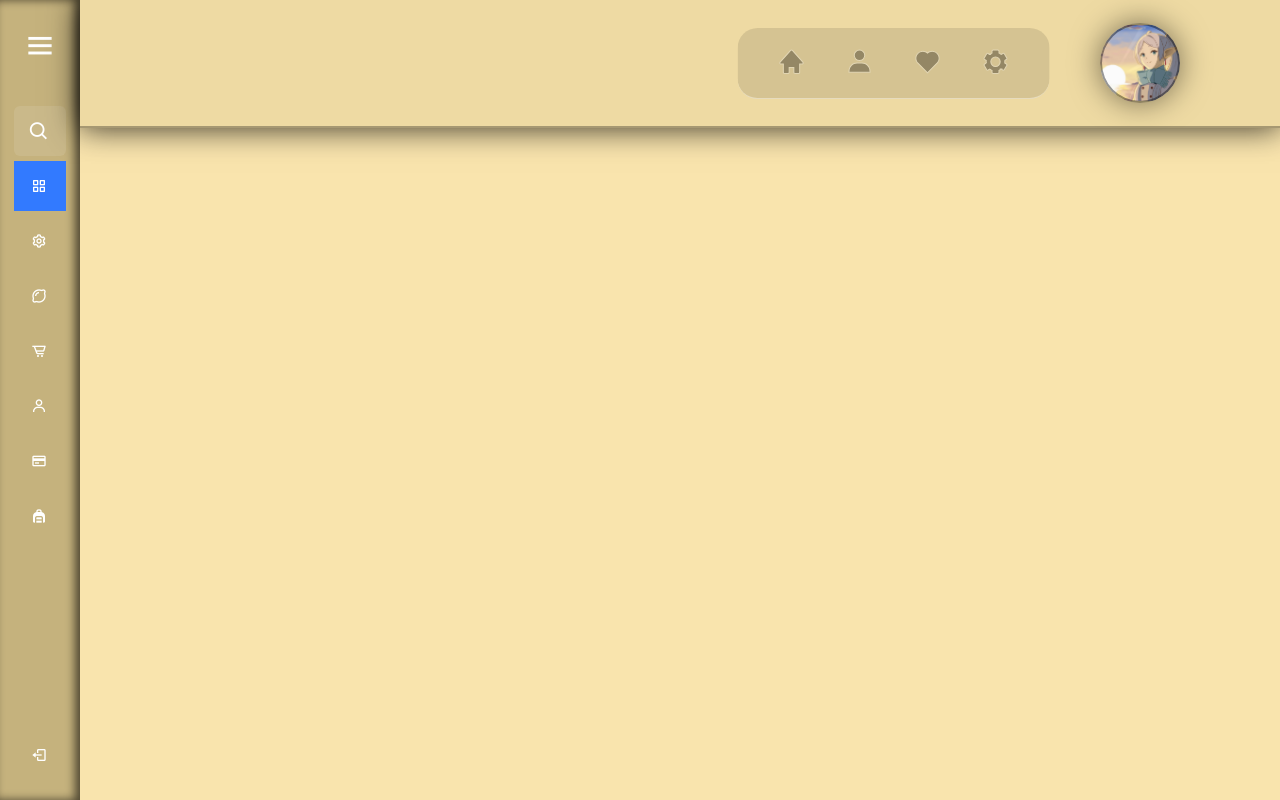
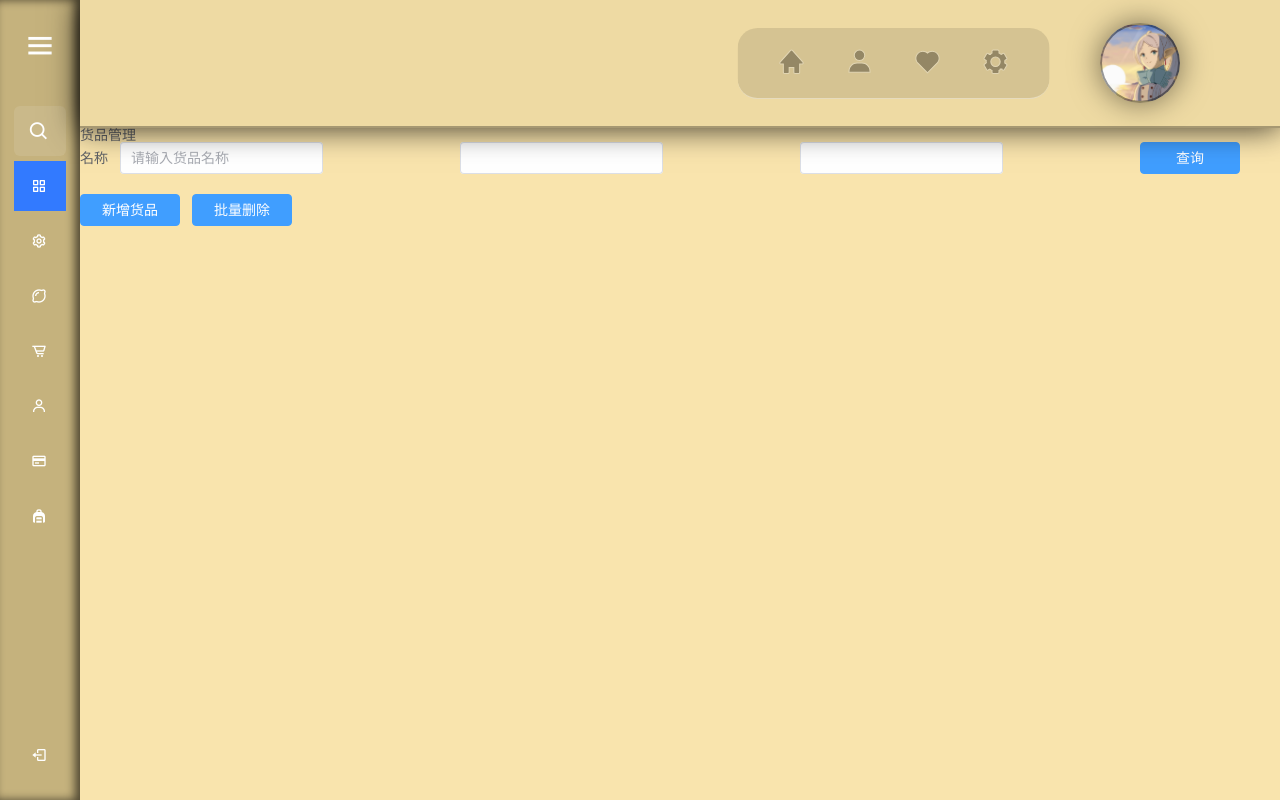
Before and after one commit to zhangzzh12/simon, a Vue app: page /home in a window 1280 px wide. Built offline with nearby package versions, Linux system fonts and the light colour scheme.

Commit message:
货品管理

```diff
--- a/src/pages/Layout/A.vue
+++ b/src/pages/Layout/A.vue
@@ -1,10 +1,71 @@
 <script setup lang="ts">
+const Query = () => {
 
+}
 </script>
 
 <template>
+<el-breadcrumb>
+   <el-breadcrumb-item :to="{ path: '' }">货品管理</el-breadcrumb-item>
+</el-breadcrumb>
+<el-form>
+      <el-form-item label="名称">
+        <el-input placeholder="请输入货品名称"></el-input>
+      </el-form-item>
+
+      <el-form-item label="">
+         <el-input></el-input>
+      </el-form-item>
+
+      <el-form-item label="">
+         <el-input></el-input>
+      </el-form-item>
+      <el-button type="primary" @click="Query" style="width:100px" >查询</el-button>
+
+</el-form>
+<el-button
+   type="primary"
+   style="margin-top: 20px;
+   margin-bottom: 15px;
+   width:100px"
+>新增货品
+</el-button>
+
+<el-button
+   type="primary"
+   style="margin-top: 20px;
+   margin-bottom: 15px;
+   width:100px"
+>批量删除
+</el-button>
+
+<table>
+   <thead>
+      <tr>
+         <th></th>
+         <th></th>
+         <th></th>
+         <th></th>
+      </tr>
+   </thead>
+   <tbody>
+      <tr>
+      <th></th>
+      <th></th>
+      <th></th>
+      <th></th>
+      </tr>
+   </tbody>
+</table>
 </template>
 
 <style lang="scss" scoped>
-
+.el-form{
+   display: flex;
+   justify-content: space-between;
+   margin-right: 5vh;
+}
+.el-input{
+  background-color: #F9E4AD;
+}
 </style>
```
